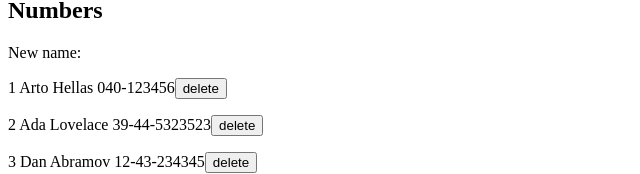
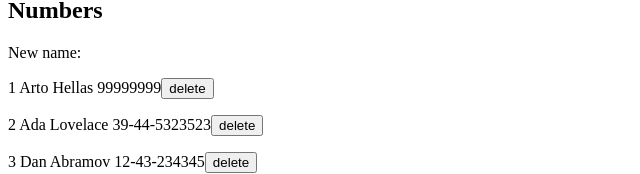
Before and after one commit to diegorramos84/fullstackopen-exercises, a React (Create React App) app in the folder part2/phonebook/: page / in a window 1280 px wide. Shown: the part 254-428 px from the top of the page, without its empty margins (0-640 px from the left). Built offline with nearby package versions, Linux system fonts and the light colour scheme; data requests are answered from the project's data file.

Commit message:
add update action

```diff
--- a/part2/phonebook/db.json
+++ b/part2/phonebook/db.json
@@ -2,7 +2,7 @@
   "persons": [
     {
       "name": "Arto Hellas",
-      "number": "040-123456",
+      "number": "99999999",
       "id": 1
     },
     {
--- a/part2/phonebook/src/App.js
+++ b/part2/phonebook/src/App.js
@@ -41,8 +41,20 @@ const App = () => {
       number: newNumber,
     }
     if (allnames.includes(newName)) {
-        alert(`${personObject.name} is already in the books`)
-        return
+      const findPerson = persons.find(person => person.name = newName)
+      const updateName = {...findPerson}
+      if (window.confirm(`${personObject.name} is already added to phonebook,
+          replace the old number with the new one?`)) {
+            console.log(updateName.id)
+              personsService
+                .update(updateName.id, personObject)
+                .then(returnedPerson => {
+                  setPersons(persons.map(person =>
+                    person.id !== updateName.id ? person : returnedPerson))
+                  setNewName('')
+                  setNewNumber('')
+                })
+      }
     } else {
         personsService
           .create(personObject)
@@ -53,7 +65,6 @@ const App = () => {
         })
       }
   }
-
 
   const removePhone = (event) => {
     const name = event.target.name
--- a/part2/phonebook/src/services/persons.js
+++ b/part2/phonebook/src/services/persons.js
@@ -11,10 +11,15 @@ const create = newObject => {
   return request.then(response => response.data)
 }
 
-  const remove = (id) => {
-    const request = axios.delete(`${baseUrl}/${id}`)
-    return request.then(response => response.data)
-  }
+const remove = (id) => {
+  const request = axios.delete(`${baseUrl}/${id}`)
+  return request.then(response => response.data)
+}
+
+const update = (id, newObject) => {
+  const request = axios.put(`${baseUrl}/${id}`, newObject)
+  return request.then(response => response.data)
+}
 
 
-  export default { getAll, create, remove }
+  export default { getAll, create, remove, update }
```
